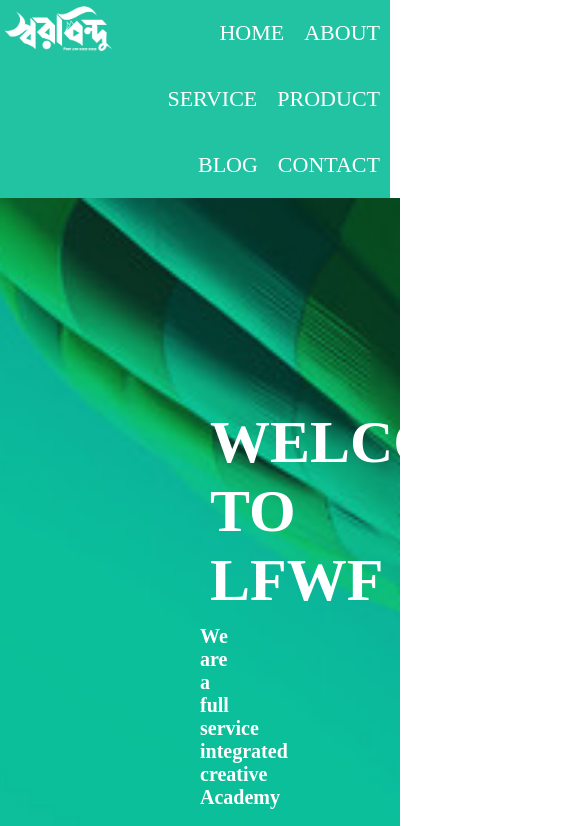
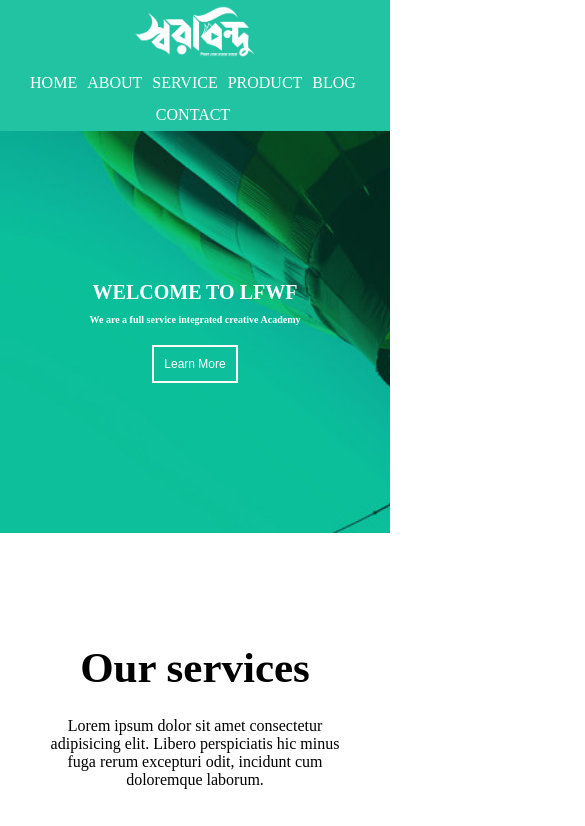
Before and after one commit to sharifpran84/Class27Template, a plain HTML site: page index.html in a window 390 px wide. Shown: the top 826 px of the page, 585 px wide, since content can reach past the window. Drawn offline with Linux system fonts and the light colour scheme.

Commit message:
final commit

```diff
--- a/Responsive.css
+++ b/Responsive.css
@@ -1,7 +1,93 @@
-@media (max-width:1250px) {
-    .container {
+@media (max-width:970px) {
+    .logo, .menu {
+        float: none;
         width: 100%;
         margin: auto;
-        max-width: 100%;
+        text-align: center;
+    }
+    .menu ul {
+        text-align: center;
     }
 }
+@media (max-width:679px) {
+    .menu li a {
+        font-size: 16px;
+        padding: 0px 5px;
+        line-height: 2;
+    }
+    .slider h1 {
+        font-size: 10px;
+    }
+}
+@media (max-width:1107px) {
+    .slider h1 {
+        font-size: 40px;
+    }
+    .slider h5 {
+        font-size: 15px;
+        margin-top: 10px;
+    }
+}
+@media (max-width:879px) {
+    .slider h1 {
+        font-size: 30px;
+    }
+    .slider h5 {
+        font-size: 12px;
+        margin-top: 10px;
+    }
+    .slider button {
+
+        padding: 12px;
+        font-size: 15px;
+    }
+}
+@media (max-width:764px) {
+    .slider h1 {
+        font-size: 20px;
+    }
+    .slider h5 {
+        font-size: 10px;
+    }
+    .slider button {
+
+        padding: 10px;
+        font-size: 12px;
+    }
+    .sliderSection {
+        padding: 150px 0;
+    }
+}
+@media (max-width:1297px) {
+    .service {
+        float: left;
+        width: 46%;
+        margin-bottom: 20px;
+        text-align: center;
+    }
+    .blogImg, .textPart {
+        float: none;
+        width: 100%;
+        text-align: center;
+    }
+}
+@media (max-width:612px) {
+    .service {
+        float: none;
+        width: 100%;
+        margin-bottom: 20px;
+        text-align: center;
+    }
+}
+@media (max-width:530px) {
+    .contact {
+        float: none;
+        width: 100%;
+        margin-bottom: 20px;
+    }
+}
+@media (max-width:452px) {
+    .logofooter i {
+        line-height: 2;
+    }
+}
--- a/style.css
+++ b/style.css
@@ -4,13 +4,12 @@
     box-sizing: border-box;
 }
 .container {
-    width: 1370px;
-    margin: 0px auto;
+    width: 90%;
+    margin:auto;
+
 }
 img {
     max-width: 100%;
-    height: 100%;
-    object-fit: cover;
 }
 .clearfix::after {
     content: "";
@@ -65,7 +64,7 @@ img {
 .slider h1 {
     color: white;
     font-size: 60px;
-    padding: 10px;
+    padding:0 10px;
 }
 .slider h5 {
     color: white;
@@ -175,7 +174,7 @@ img {
     text-transform: capitalize;
 }
 .contactText p {
-    width: 1200px;
+    width: 75%;
     margin: auto;
 }
 .contact {
```
Also changed, not shown: index.html (+0 -1 lines).
